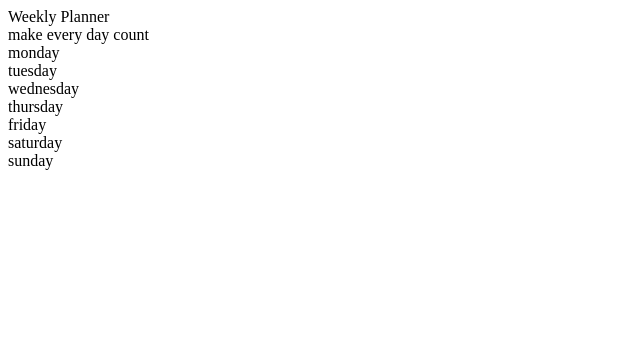
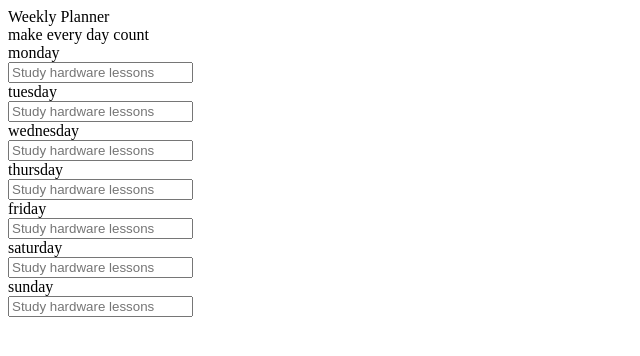
Before and after one commit to lauravivan/weekly-planner, a React (Vite) app: page / in a window 1280 px wide. Shown: the top 356 px of the page, without its empty margins (0-640 px from the left). Built offline with nearby package versions, Linux system fonts and the light colour scheme; the HTML template or start-up script is replaced by a standard one.

Commit message:
Add logic for task creation and task update

```diff
--- a/src/components/Card.tsx
+++ b/src/components/Card.tsx
@@ -1,12 +1,59 @@
+import { useState } from "react";
+import { getTasksByIndex, addTask, updateTask } from "../util";
+
 type CardProps = {
   dayOfTheWeek: string;
 };
 
 export function Card({ dayOfTheWeek }: CardProps) {
+  const [tasks, setTasks] = useState(() => getTasksByIndex(dayOfTheWeek));
+  const [isOnEditMode, setIsOnEditMode] = useState(true);
+
+  const handleInputEnter = (index: number, e: object) => {
+    const keyboardKey: string = e.key;
+    const userText: string = e.target.value;
+
+    if (keyboardKey == "Enter") {
+      updateTask(dayOfTheWeek, index, userText);
+
+      if (!taskHasSibbling(index)) {
+        addTask(dayOfTheWeek);
+      }
+
+      setTasks(() => getTasksByIndex(dayOfTheWeek));
+      setIsOnEditMode(true);
+    }
+  };
+
+  const handleInputFocus = () => {
+    setIsOnEditMode(false);
+  };
+
+  const taskHasSibbling = (index: number): boolean => {
+    const t = getTasksByIndex(dayOfTheWeek);
+    const sibbling = t[index + 1];
+
+    return sibbling ? true : false;
+  };
+
   return (
     <div className="card">
       <div className="card__header">{dayOfTheWeek}</div>
-      <div className="card__content"></div>
+      <div className="card__content">
+        <form className="card__form" onSubmit={(e) => e.preventDefault()}>
+          {tasks.map((text: string, index: number) => (
+            <input
+              type="text"
+              className="card__input"
+              placeholder={text}
+              onKeyDown={handleInputEnter.bind(self, index)}
+              key={index}
+              readOnly={isOnEditMode}
+              onFocus={handleInputFocus}
+            />
+          ))}
+        </form>
+      </div>
     </div>
   );
 }
--- a/src/util/index.ts
+++ b/src/util/index.ts
@@ -1,3 +1,3 @@
 export { DEFAULT_TASK_TEXT } from "./variable";
-export { addTask, getTasks } from "./localStorage";
+export { addTask, getTasks, getTasksByIndex, updateTask } from "./localStorage";
 export { getDayOfTheWeek } from "./dayOfTheWeek";
--- a/src/util/localStorage.ts
+++ b/src/util/localStorage.ts
@@ -1,17 +1,41 @@
-import { DEFAULT_TASK_TEXT, getDayOfTheWeek } from "./index";
+import { getDayOfTheWeek, DEFAULT_TASK_TEXT } from "./index";
 
-export function addTask(dayOfTheWeek: string, newTask: string) {
-  const tasks = getTasks();
+export function addTask(dayOfTheWeek: string) {
+  const tasks: Array<string[]> = getTasks();
+  const indexTasks: number = getDayOfTheWeek(dayOfTheWeek) - 1;
 
-  const dayOfTheWeekNumber = getDayOfTheWeek(dayOfTheWeek);
+  tasks[indexTasks].push(DEFAULT_TASK_TEXT);
+
+  localStorage.setItem("tasks", JSON.stringify(tasks));
 }
 
-export function getTasks(): string[] {
-  const tasks = JSON.parse(localStorage.getItem("tasks"));
+export function getTasks(): Array<string[]> {
+  const tasks: Array<string[]> =
+    JSON.parse(localStorage.getItem("tasks")!) ||
+    Array.from({ length: 7 }, () => [DEFAULT_TASK_TEXT]);
 
-  if (tasks) {
-    return tasks;
-  }
+  return tasks;
+}
 
-  return [DEFAULT_TASK_TEXT];
+export function getTasksByIndex(dayOfTheWeek: string): Array<string> {
+  const tasks: Array<string[]> = getTasks();
+
+  const index: number = getDayOfTheWeek(dayOfTheWeek) - 1;
+
+  const tasksOfTheDay: Array<string> = tasks[index];
+
+  return tasksOfTheDay;
 }
+
+export function updateTask(
+  dayOfTheWeek: string,
+  index: number,
+  newValue: string
+) {
+  const tasks: Array<string[]> = getTasks();
+  const indexTasks: number = getDayOfTheWeek(dayOfTheWeek) - 1;
+
+  tasks[indexTasks][index] = newValue;
+
+  localStorage.setItem("tasks", JSON.stringify(tasks));
+}
```
